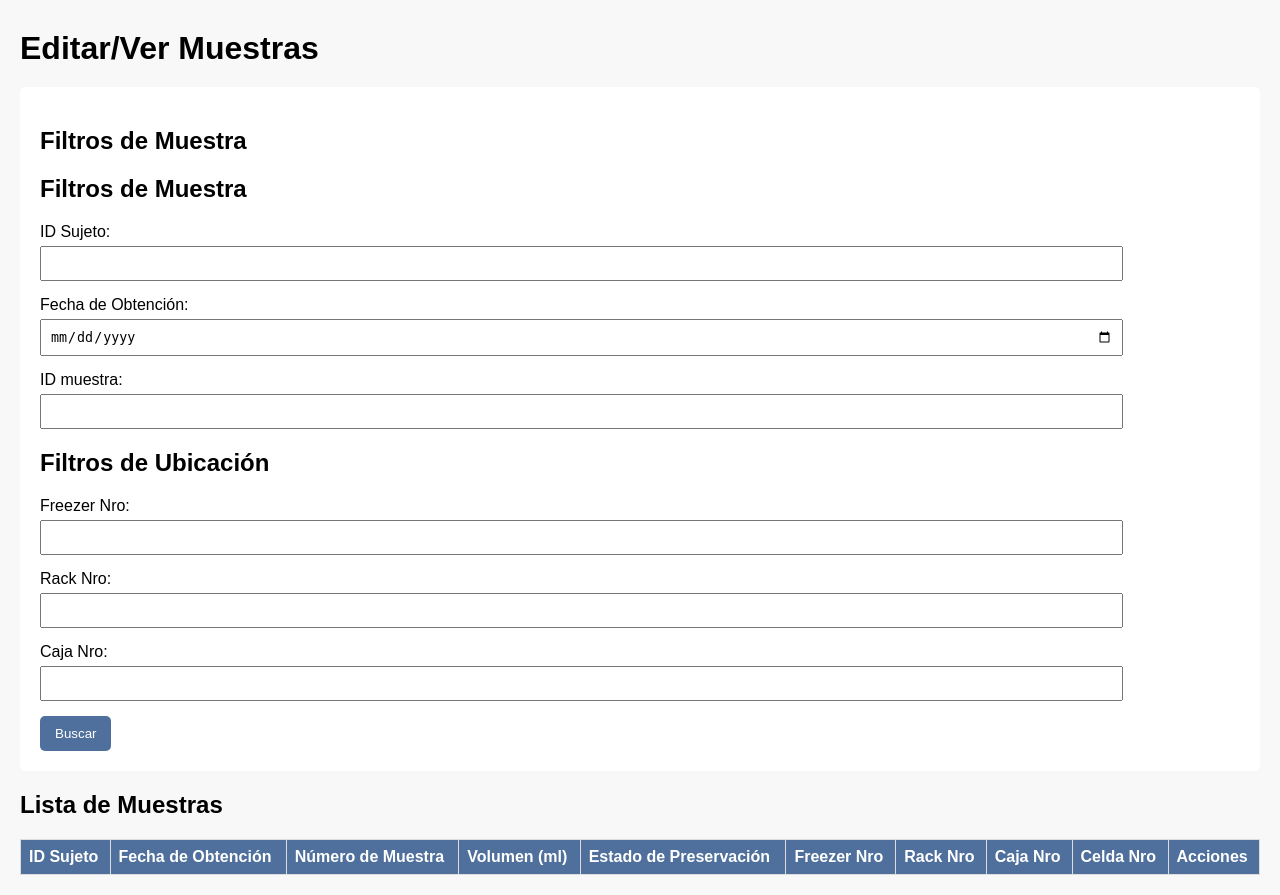
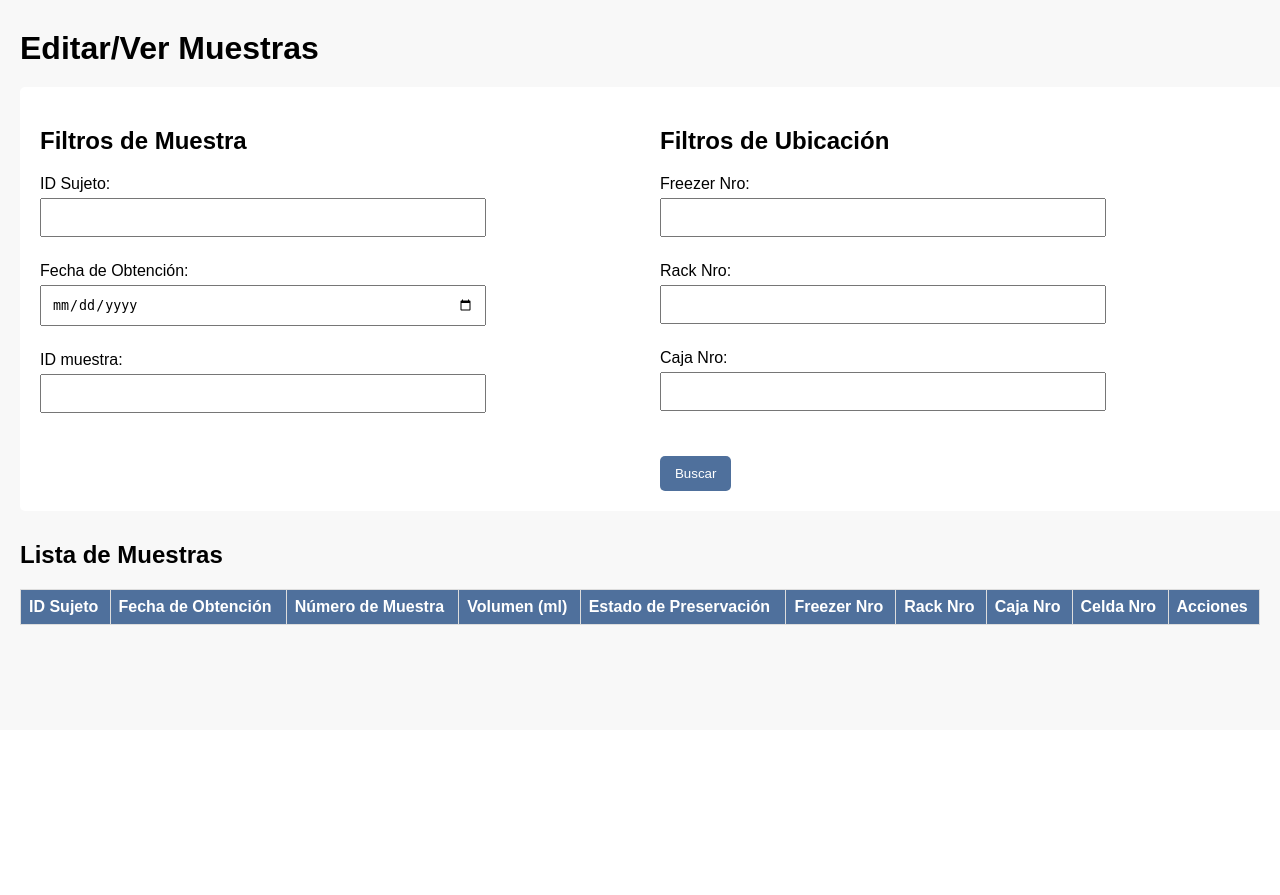
Before and after one commit to sanjaygrr/Biobanco, a Django app: page /sample_list/ in a window 1280 px wide. Shown: the part 70-965 px from the top of the page. After the commit the page ends 695 px from the top, so only its background shows below. Run offline with Django 4.2, Linux system fonts and the light colour scheme; data that the repository does not hold is empty.

Commit message:
style fix templates

```diff
--- a/Biobanco/muestras/templates/sample_list.html
+++ b/Biobanco/muestras/templates/sample_list.html
@@ -21,14 +21,21 @@
             padding: 20px;
             border-radius: 5px;
             margin-bottom: 20px;
-            display: flex;
-            flex-wrap: wrap;
-            justify-content: flex-start;
+            display: block;
+            width: 100%;
         }
+
         .filter-section {
-            flex: 1;
-            min-width: 45%;
-            margin-right: 5%;
+            width: 48%;
+            float: left;
+            margin-right: 2%;
+        }
+
+        /* Limpiar el float después de las secciones */
+        .clearfix::after {
+            content: "";
+            clear: both;
+            display: table;
         }
         .form-group {
             margin-bottom: 15px;
@@ -38,10 +45,16 @@
             margin-bottom: 5px;
         }
         input, select {
+            width: 75%;
+            padding: 10px;
+            box-sizing: border-box;
+            margin-bottom: 10px;
+        }
+        .samples-list {
             width: 100%;
-            padding: 8px;
-            box-sizing: border-box;
+            margin-top: 30px;
         }
+
         button {
             background-color: #4F709C;
             color: white;
@@ -49,6 +62,7 @@
             border: none;
             border-radius: 5px;
             cursor: pointer;
+            margin-top: 20px;
         }
         button:hover {
             background-color: rgb(79, 100, 150);
@@ -74,9 +88,7 @@
 <body>
     <h1>Editar/Ver Muestras</h1>
 
-    <div class="filter-box">
-        <div class="filter-section">
-            <h2>Filtros de Muestra</h2>
+    <div class="filter-box clearfix">
         <form action="/sample_list" method="GET">
             <!-- Filtros de Muestra -->
             <div class="filter-section">
@@ -112,7 +124,6 @@
                 <button type="submit">Buscar</button>
             </div>
         </form>
-        </div>
     </div>
 
     <div class="samples-list">
```
Also changed, not shown: Biobanco/muestras/templates/create_sample.html (+18 -16 lines). Lines whose indentation alone changed are shown as unchanged.
